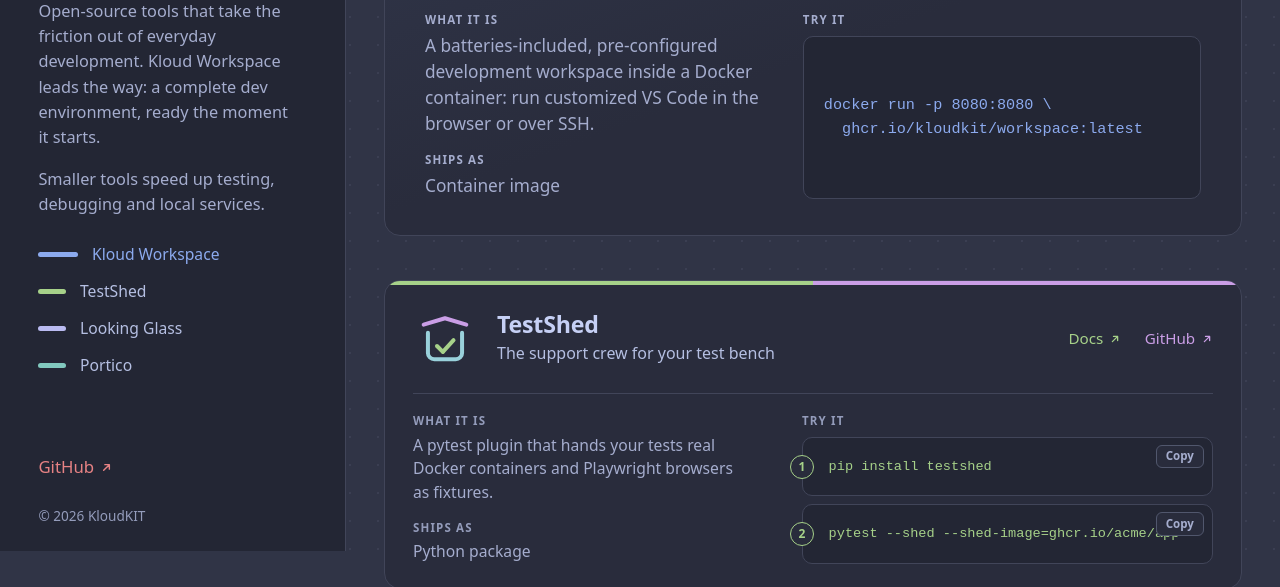
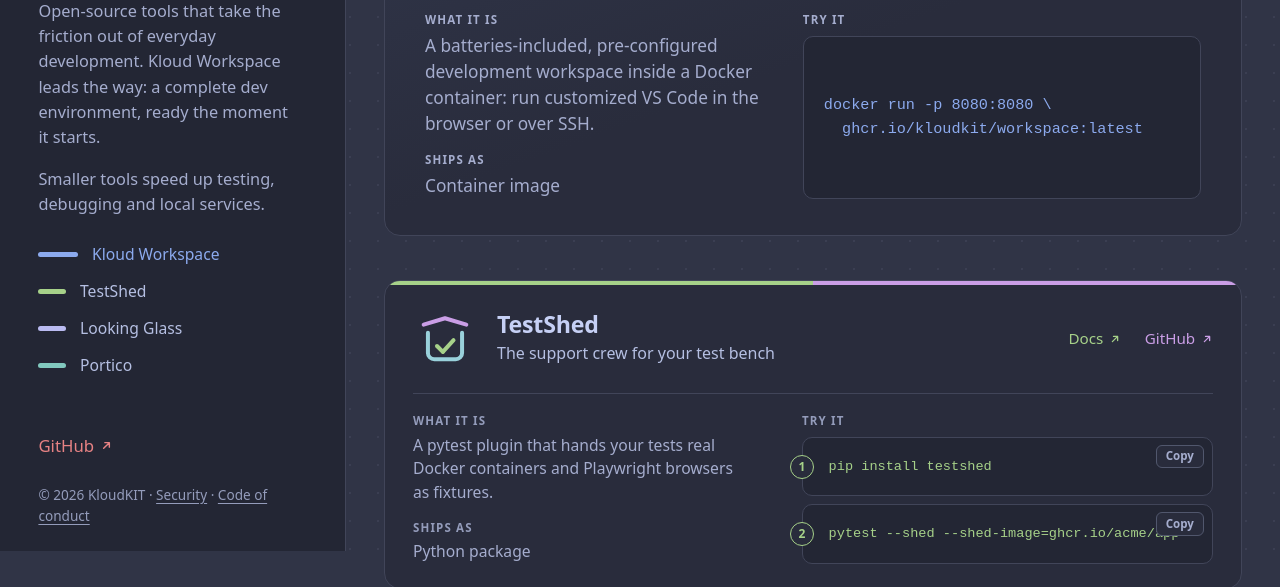
Before and after one commit to kloudkit/.github, a website: page landing/index.html in a window 1280 px wide. Shown: the part 249-836 px from the top of the page. Drawn offline with Linux system fonts and the light colour scheme; files that its build step writes are made by us from their sources; a web font is replaced by a local one.

Commit message:
💄 Link the security policy and code of conduct from the footer

```diff
--- a/landing/index.html
+++ b/landing/index.html
@@ -124,6 +124,8 @@
 
       <footer class="footer">
         <span>&copy; <span id="year">2026</span> KloudKIT</span>
+        &middot; <a href="https://github.com/kloudkit/.github/blob/main/.github/SECURITY.md" rel="noopener">Security</a>
+        &middot; <a href="https://github.com/kloudkit/.github/blob/main/.github/CODE_OF_CONDUCT.md" rel="noopener">Code of conduct</a>
       </footer>
     </aside>
 
--- a/landing/styles.css
+++ b/landing/styles.css
@@ -227,6 +227,20 @@ pre {
   margin-top: 0.75rem;
   font-size: 0.85rem;
   color: var(--overlay2);
+}
+
+.footer a {
+  color: inherit;
+  text-underline-offset: 0.2em;
+}
+
+.footer a:hover {
+  color: var(--text);
+}
+
+.footer a:focus-visible {
+  outline: 2px solid currentColor;
+  outline-offset: 2px;
 }
 
 /* ── Tool stream ──────────────────────────────────────────────────────── */
```
